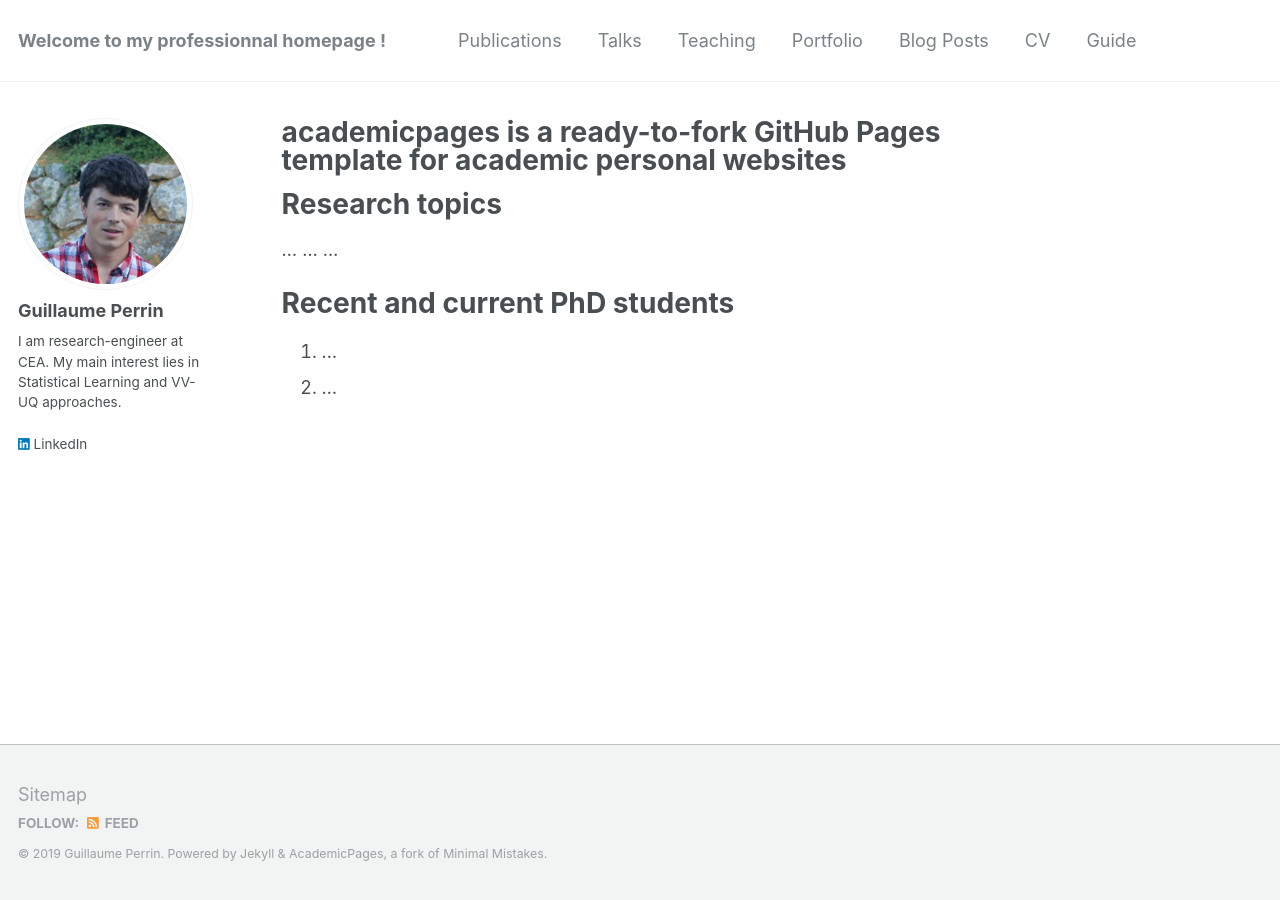
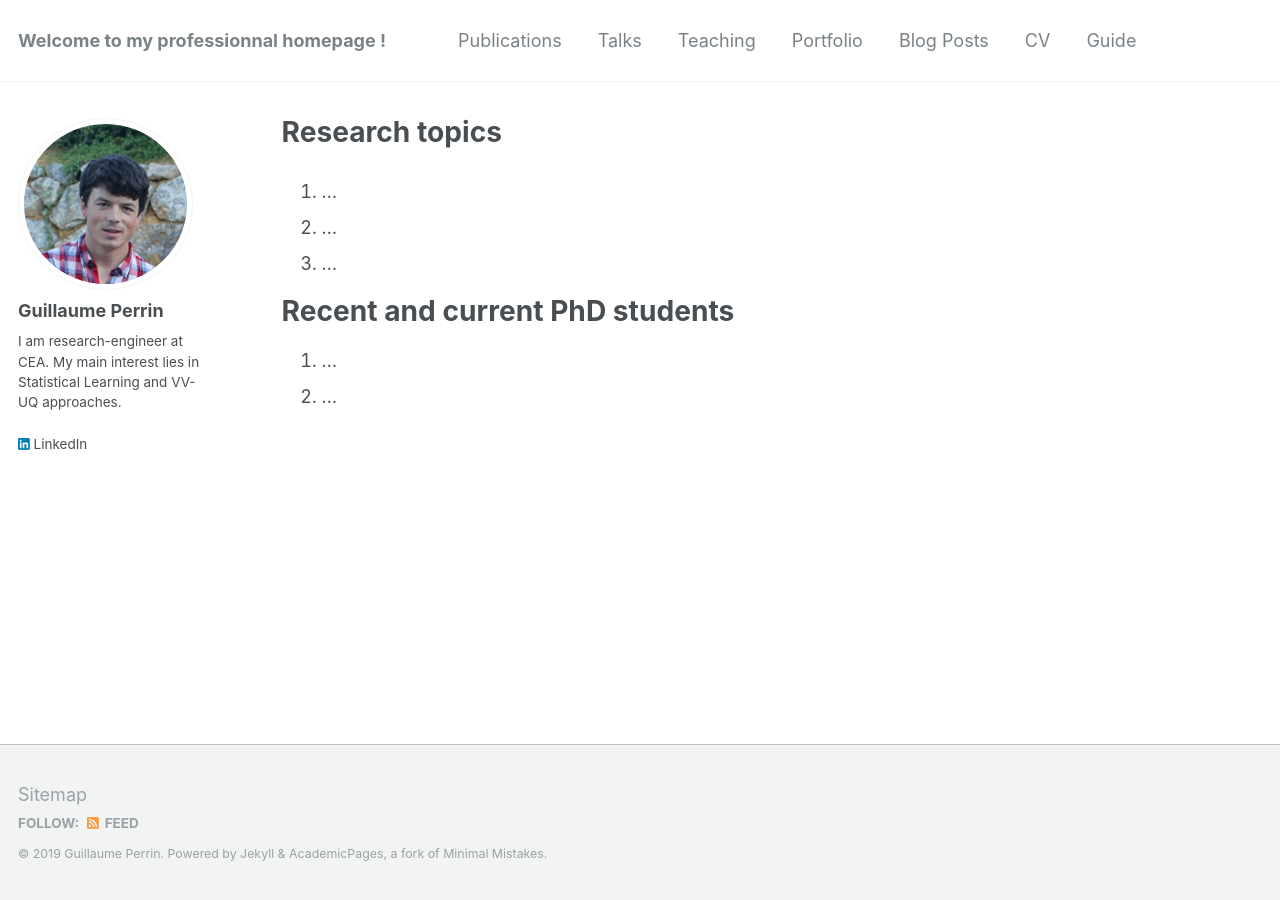
Before and after one commit to guillaumeperrin/guillaumeperrin.github.io, a Jekyll site: the page built from _pages/about.md, in a window 1280 px wide. Built offline with Jekyll 4.4.1, drawn with Linux system fonts in a browser that asks for light colours.

Commit message:
Update about.md

```diff
--- a/_pages/about.md
+++ b/_pages/about.md
@@ -1,18 +1,15 @@
 ---
 permalink: /
-title: "academicpages is a ready-to-fork GitHub Pages template for academic personal websites"
+title: "Research topics"
 excerpt: "About me"
 author_profile: true
 redirect_from:
   - /about/
   - /about.html
 ---
-
-Research topics
-======
-...
-...
-...
+1. ...
+2. ...
+3. ...
 
 Recent and current PhD students
 ======
```
